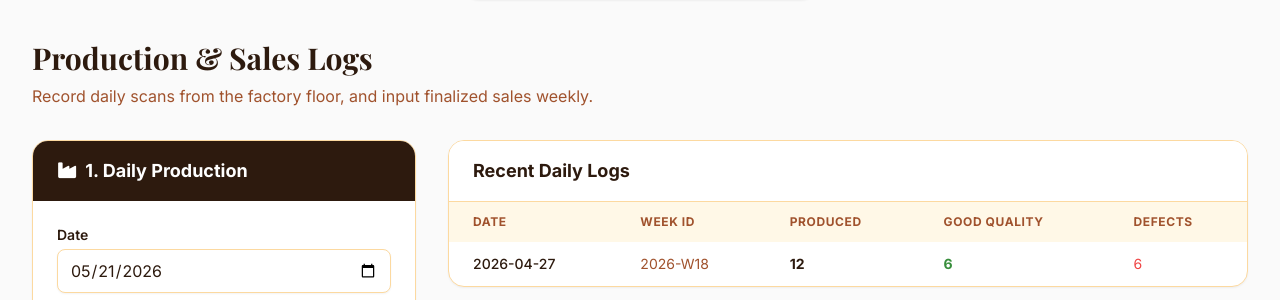
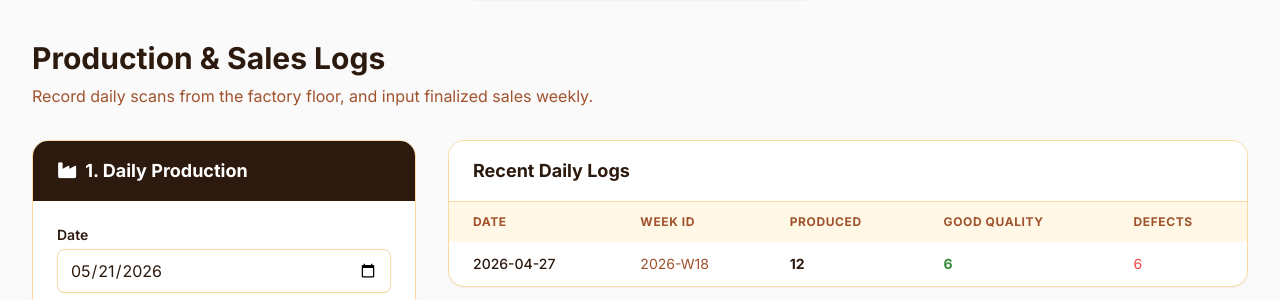
Before and after one commit to excesting/Cacao-Tablea, a Flask app: page /logs in a window 1280 px wide. Shown: the part 66-366 px from the top of the page. Run offline with Flask 3, Linux system fonts and the light colour scheme; data comes from the database, SQL or seed files in the repository; some libraries are stand-ins or nearby versions.

Commit message:
Remove unnecessary font-display class from header

```diff
--- a/templates/logs.html
+++ b/templates/logs.html
@@ -2,7 +2,7 @@
 
 {% block content %}
 <div class="mb-8 animate-fade-in">
-    <h1 class="text-3xl font-display font-bold text-bark-900">Production & Sales Logs</h1>
+    <h1 class="text-3xl font-bold text-bark-900">Production & Sales Logs</h1>
     <p class="text-bark-500 mt-2">Record daily scans from the factory floor, and input finalized sales weekly.</p>
 </div>
 
```
